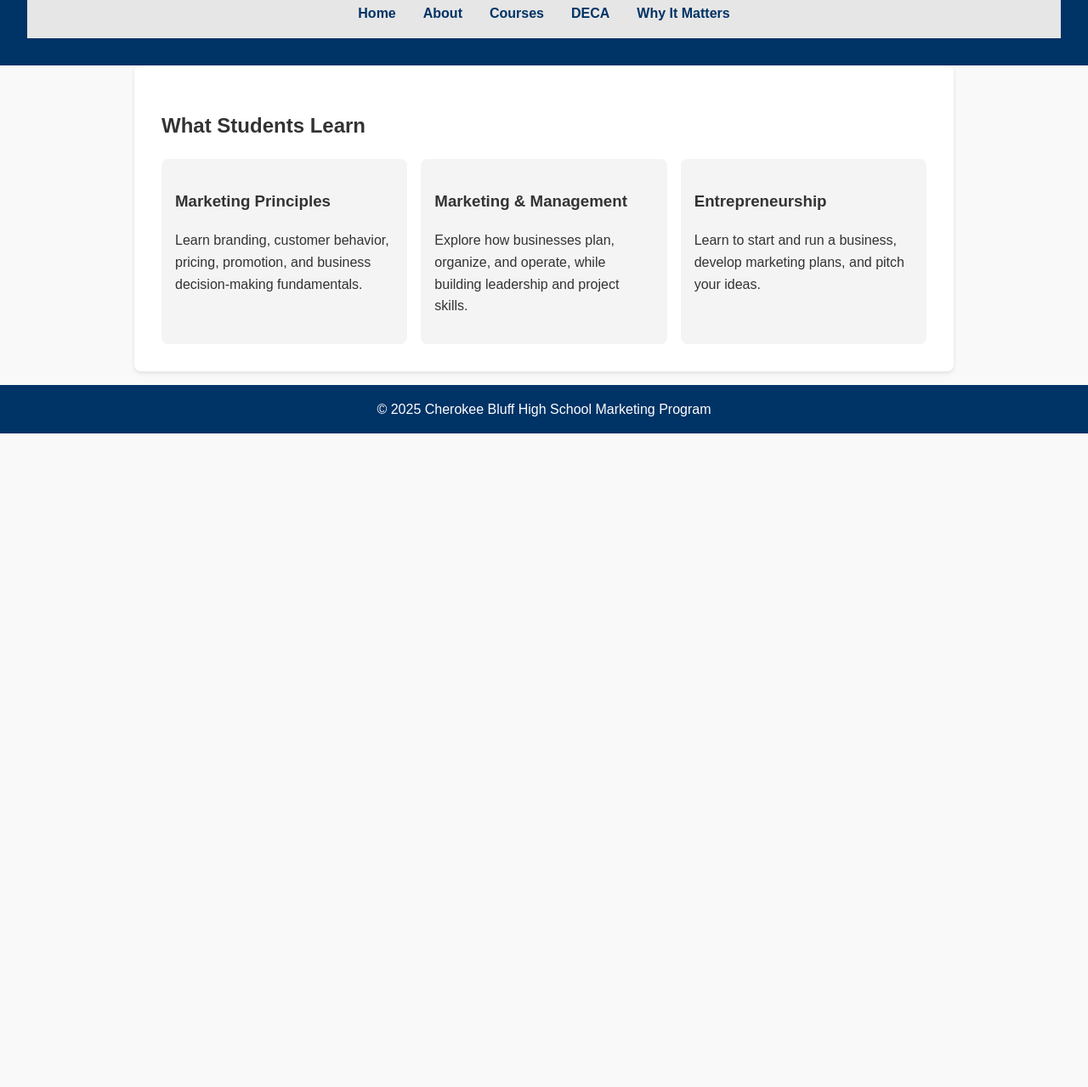
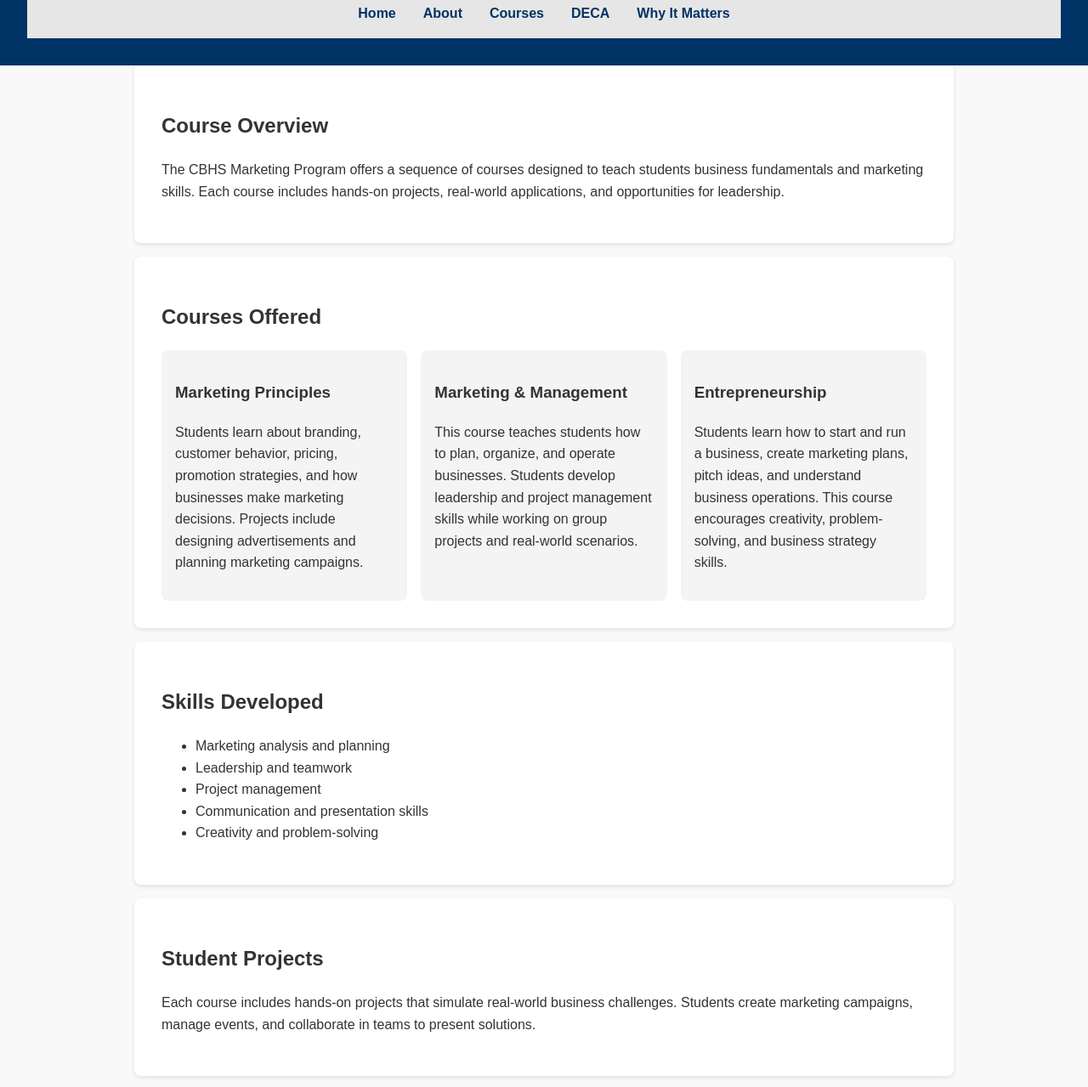
Before and after one commit to bryce47lovell-bot/CBHS-Markiting, a plain HTML site: page courses.html in a window 1280 px wide. Shown: the part 96-1375 px from the top of the page at 85% size. Before the commit the page ends 800 px from the top, so only its background shows below. Drawn offline with Linux system fonts and the light colour scheme.

Commit message:
Revise course details and enhance content structure
Updated course descriptions and added sections for skills developed and student projects.

```diff
--- a/courses.html
+++ b/courses.html
@@ -7,6 +7,7 @@
   <link rel="stylesheet" href="style.css">
 </head>
 <body>
+
 <header>
   <h1>CBHS Marketing Courses</h1>
   <nav>
@@ -20,26 +21,48 @@
 
 <main>
   <section>
-    <h2>What Students Learn</h2>
+    <h2>Course Overview</h2>
+    <p>The CBHS Marketing Program offers a sequence of courses designed to teach students business fundamentals and marketing skills. Each course includes hands-on projects, real-world applications, and opportunities for leadership.</p>
+  </section>
+
+  <section>
+    <h2>Courses Offered</h2>
     <div class="cards">
       <div class="card">
         <h3>Marketing Principles</h3>
-        <p>Learn branding, customer behavior, pricing, promotion, and business decision-making fundamentals.</p>
+        <p>Students learn about branding, customer behavior, pricing, promotion strategies, and how businesses make marketing decisions. Projects include designing advertisements and planning marketing campaigns.</p>
       </div>
       <div class="card">
         <h3>Marketing & Management</h3>
-        <p>Explore how businesses plan, organize, and operate, while building leadership and project skills.</p>
+        <p>This course teaches students how to plan, organize, and operate businesses. Students develop leadership and project management skills while working on group projects and real-world scenarios.</p>
       </div>
       <div class="card">
         <h3>Entrepreneurship</h3>
-        <p>Learn to start and run a business, develop marketing plans, and pitch your ideas.</p>
+        <p>Students learn how to start and run a business, create marketing plans, pitch ideas, and understand business operations. This course encourages creativity, problem-solving, and business strategy skills.</p>
       </div>
     </div>
+  </section>
+
+  <section>
+    <h2>Skills Developed</h2>
+    <ul>
+      <li>Marketing analysis and planning</li>
+      <li>Leadership and teamwork</li>
+      <li>Project management</li>
+      <li>Communication and presentation skills</li>
+      <li>Creativity and problem-solving</li>
+    </ul>
+  </section>
+
+  <section>
+    <h2>Student Projects</h2>
+    <p>Each course includes hands-on projects that simulate real-world business challenges. Students create marketing campaigns, manage events, and collaborate in teams to present solutions.</p>
   </section>
 </main>
 
 <footer>
   &copy; 2025 Cherokee Bluff High School Marketing Program
 </footer>
+
 </body>
 </html>
```
